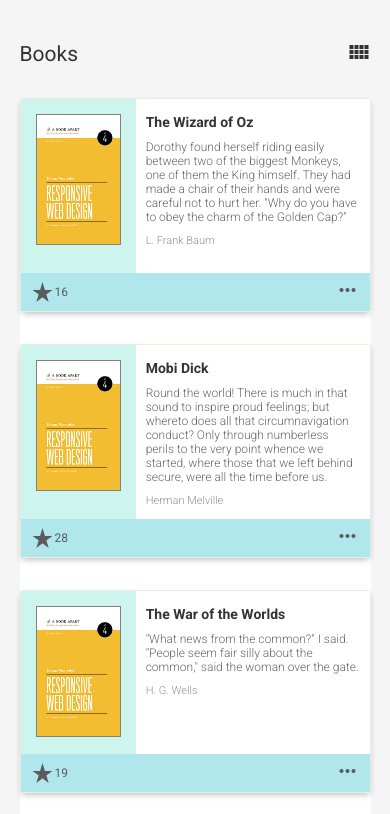
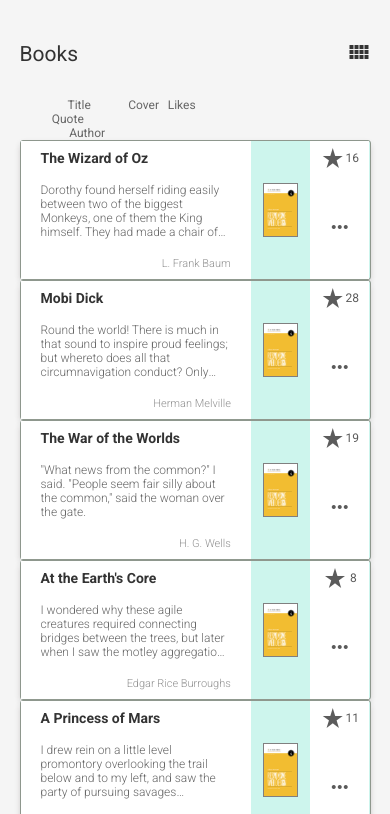
Before and after one commit to haniscape/toggle-GRID-LIST-view, a plain HTML site: page index.html in a window 390 px wide. Both pictures are taken after a click on the item "view_list". Shown: the top 814 px of the page. Drawn offline with Linux system fonts and the light colour scheme.

Commit message:
ADDED: List View,ADDED: List View Responsive,  FIXED: css for Grid View Responsive

```diff
--- a/index.html
+++ b/index.html
@@ -33,8 +33,23 @@
 
     <!-- Start BOOKS VIEW -->
     <main>
-      <div class="books grid-view">
 
+      <div class="books">
+        <!-- TABLE HEAD - - works only in List View -->
+        <div id="table-head">
+          <div class="text">
+            <div id="title">Title</div>
+            <div id="quote">Quote</div>
+            <div id="author">Author</div>
+          </div>
+          <div class="cover">
+            <div id="cover">Cover</div>
+          </div>
+          <div class="user">
+            <div class="likes">Likes</div>
+          </div>
+        </div>
+        <!-- Start of BOOK BOXES -->
         <div class="book-box">
           <div class="cover">
             <img src="book-cover.jpg" alt="apple" />
@@ -55,15 +70,15 @@
               </span>
               <p>16</p>
             </div>
-            <div class="edit" onclick="subMenu('edit');">
+            <div class="edit">
               <span class="material-icons">
                 more_horiz
               </span>
             </div>
-            <div class="sub-menu">sadkfszxgjxdjh</div>
+          </div>
 
+          <div class="dropdown-content">sadkfszxgjxdjh</div>
 
-          </div>
         </div>
 
 
@@ -272,7 +287,6 @@
 
 
 
-
     </main>
 
     <script src="main.js"></script>
--- a/main.js
+++ b/main.js
@@ -6,7 +6,6 @@ viewToggler.forEach(function (toggler) {
     viewToggler.forEach(function (toggler) {
       toggler.classList.remove('active');
     });
-
     toggler.classList.add('active');
 
     booksView.forEach(function (viewNow) {
--- a/style.css
+++ b/style.css
@@ -13,15 +13,14 @@ body {
 
 .wrapper {
   width: 90%;
-  margin: 20px auto;
+  margin: 0 auto;
 }
 
 /* ----------------------------------- */
 /*  Header  */
 /* ----------------------------------- */
 header {
-  margin-bottom: 25px;
-  padding: 20px 0 5px;
+  padding: 40px 0 25px;
   border-radius: 3px;
   display: flex;
   justify-content: space-between;
@@ -50,10 +49,70 @@ header ul li.active {
 }
 
 /* ----------------------------------- */
-/*  Books - Grid View */
+/*  TABLE HEAD - - only in List View   */
 /* ----------------------------------- */
 
-.books.grid-view {
+.books #table-head {
+  display: none;
+}
+
+.books.list-view #table-head {
+  display: flex;
+  flex-direction: row;
+  align-items: baseline;
+  justify-self: flex-start;
+  color: #666666;
+  font-size: 12px;
+  font-weight: 400;
+}
+
+#table-head .text {
+  display: flex;
+  flex-direction: row;
+  align-items: flex-end;
+}
+
+.text #title {
+  width: 20%;
+}
+.text #quote {
+  width: 65%;
+}
+.text #author {
+  width: 15%;
+}
+
+#table-head .cover {
+  align-items: flex-end;
+  background-color: transparent;
+}
+#table-head .user {
+  display: flex;
+  flex-direction: row;
+  align-items: flex-end;
+  background-color: transparent;
+}
+
+#title,
+#quote,
+#likes {
+  text-align: left;
+}
+
+#cover {
+  text-align: center;
+}
+
+#table-head #author {
+  text-align: right;
+  background-color: transparent;
+}
+
+/* ----------------------------------- */
+/*  Grid View - - BOOKS wrapper  */
+/* ----------------------------------- */
+
+.books {
   display: grid;
   grid-template-columns: repeat(4, 1fr);
   grid-template-rows: repeat(2, 1fr);
@@ -80,16 +139,6 @@ header ul li.active {
 }
 
 /* ----------------------------------- */
-/*  Books - List View */
-/* ----------------------------------- */
-.books.list-view {
-  display: grid;
-  grid-template-columns: repeat(1, 4fr);
-  justify-items: center;
-  background: #fff;
-}
-
-/* ----------------------------------- */
 /*   Book Box - - Grid View */
 /* ----------------------------------- */
 
@@ -100,7 +149,6 @@ header ul li.active {
   background-color: #cdf5ed;
   border-radius: 3px;
   text-align: center;
-  position: relative;
 }
 
 .book-box .cover {
@@ -111,9 +159,8 @@ header ul li.active {
   flex-direction: row;
   align-items: flex-start;
   padding: 15px;
-  margin-bottom: 40px;
 }
-.cover img {
+.book-box .cover img {
   width: 100%;
   border: 1px solid grey;
 }
@@ -124,7 +171,7 @@ header ul li.active {
   align-items: flex-start;
   float: right;
   background: #fff;
-  padding: 15px 10px 30px 10px;
+  padding: 15px 10px 0;
   min-height: 100%;
   text-align: left;
 }
@@ -134,7 +181,7 @@ header ul li.active {
   font-weight: 600;
 }
 
-blockquote {
+.book-box blockquote {
   font-size: 12px;
   font-weight: 300;
   margin-top: 10px;
@@ -155,8 +202,9 @@ blockquote {
   display: flex;
   align-items: center;
   width: 100%;
-  position: absolute;
-  bottom: 0;
+  margin-top: auto;
+  height: 40px;
+  transform: translateY(-40px);
 }
 
 .book-box .likes {
@@ -167,44 +215,235 @@ blockquote {
 }
 
 .book-box .edit {
-  align-self: baseline;
-  padding: 5px 10px;
+  padding: 0 10px;
   cursor: pointer;
+  position: relative;
+  display: flex;
+  align-items: center;
+  align-self: center;
+  cursor: pointer;
+  height: 100%;
 }
 
-.book-box .edit.clicked {
-  background-color: grey;
+.book-box .edit:hover,
+.book-box .edit:active {
+  background-color: #404040;
   color: #fff;
 }
 
 .book-box div.sub-menu {
-  background-color: grey;
+  background-color: #404040;
   color: #fff;
 
   display: none;
 }
 
+.book-box div.sub-menu {
+  display: none;
+}
+
+.book-box .edit:active {
+  position: relative;
+}
+
+.book-box .dropdown-content {
+  display: none;
+}
+
 /* ----------------------------------- */
-/*   Book Box - - List View */
+/*   Grid View - - DROPD DOWN  */
+/* ----------------------------------- */
+.book-box.dropped .dropdown-content {
+  position: absolute;
+  top: 100%;
+  width: 100%;
+  text-align: right;
+  padding: 11px;
+  z-index: 999;
+  background-color: #404040;
+  color: #fff;
+  overflow: hidden;
+  font-size: 13px;
+  display: block;
+}
+
+/* ----------------------------------- */
+/*  List View - - BOOKS wrapper  */
+/* ----------------------------------- */
+.books.list-view {
+  display: block;
+  width: fit-content;
+  justify-items: center;
+  padding-bottom: 50px;
+}
+
+/* ----------------------------------- */
+/*   List View - - BOOK BOX  */
 /* ----------------------------------- */
 
-.book-box.list-view {
+.books.list-view .book-box {
   display: flex;
-  flex-wrap: nowrap;
-  background: #fff;
-  border: 1px solid #e2efe1;
-  margin: 10px;
-  padding: 10px 20px;
-  display: flex;
+  border: 1px solid #8e978d;
+  background-color: #cdf5ed;
+  text-align: left;
+  height: 70px;
+}
+
+@media (max-width: 1000px) {
+  .books.list-view .book-box {
+    height: 100px;
+  }
+  .books.list-view blockquote {
+    width: 50% !important;
+  }
+  .books.list-view .user {
+    display: flex;
+    flex-direction: column;
+    margin: 0;
+    width: 10% !important;
+  }
+  .books.list-view .cover {
+    width: 10% !important;
+  }
+}
+
+@media (max-width: 400px) {
+  .books.list-view .book-box {
+    height: 140px;
+  }
+
+  .books.list-view .text {
+    width: 66% !important;
+    flex-direction: column !important;
+    justify-content: space-around !important;
+    align-items: center !important;
+  }
+  .books.list-view .title {
+    width: 100% !important;
+  }
+
+  .books.list-view blockquote {
+    width: 100% !important;
+    -webkit-line-clamp: 4 !important;
+  }
+  .books.list-view .author {
+    width: 100% !important;
+  }
+
+  .books.list-view .user {
+    display: flex;
+    flex-direction: column;
+    margin: 0;
+    width: 17% !important;
+  }
+  .books.list-view .cover {
+    width: 17% !important;
+  }
+}
+
+/* Text Area */
+.books.list-view .text {
+  width: 80%;
+  flex-direction: row;
+  order: -1;
+  justify-content: space-between;
+  padding: 0 20px;
   align-items: center;
 }
 
-.book-box .text.list-view {
-  width: 80%;
-  flex-direction: row;
-  order: -1;
-  flex: 1 0 70%;
+.books.list-view .title {
+  font-size: 14px;
+  font-weight: 600;
+  width: 20%;
+  padding-right: 10px;
+}
+
+.books.list-view blockquote {
+  font-size: 12px;
+  font-weight: 300;
+  color: #666666;
+  width: calc(65%);
+  margin: 0;
+  text-align: left;
+  /* truncating text more than 2 lines */
+  overflow: hidden;
+  text-overflow: ellipsis;
+  display: -webkit-box;
+  -webkit-line-clamp: 2;
+  -webkit-box-orient: vertical;
+}
+
+.books.list-view .author {
+  color: #919191;
+  font-size: 11px;
+  font-weight: 300;
+  margin: 0;
+  width: 15%;
+  text-align: right;
+}
+
+/* book cover area */
+.books.list-view .cover {
+  width: 5%;
+  background-color: #cdf5ed;
+  display: flex;
+  padding: 0;
+  justify-content: center;
+  align-items: center;
+}
+.books.list-view .cover img {
+  border: 1px solid grey;
+  width: 60%;
+}
+
+/*  user tools area */
+.books.list-view .user {
+  display: flex;
+  align-items: center;
   justify-content: space-between;
-  padding: 20px;
-  align-items: baseline;
+  width: 15%;
+  background-color: #fff;
+  transform: none;
+  height: 100%;
 }
+
+.books.list-view .likes {
+  display: flex;
+  justify-content: space-evenly;
+  font-size: 12px;
+  padding: 5px 10px;
+  width: 60px;
+}
+
+.books.list-view .edit {
+  align-self: center;
+  padding: 5px 10px;
+  cursor: pointer;
+  position: relative;
+  height: 100%;
+}
+
+.books.list-view .edit:hover,
+.books.list-view .edit:active {
+  background-color: #404040;
+  color: #fff;
+}
+
+/* SUBMENU  */
+.books.list-view div.sub-menu {
+  background-color: #404040;
+  color: #fff;
+  display: none;
+}
+
+.books.list-view div.sub-menu {
+  display: none;
+}
+
+.books.list-view .edit:active {
+  position: relative;
+}
+
+.books.list-view .dropdown-content {
+  display: none;
+}
```
